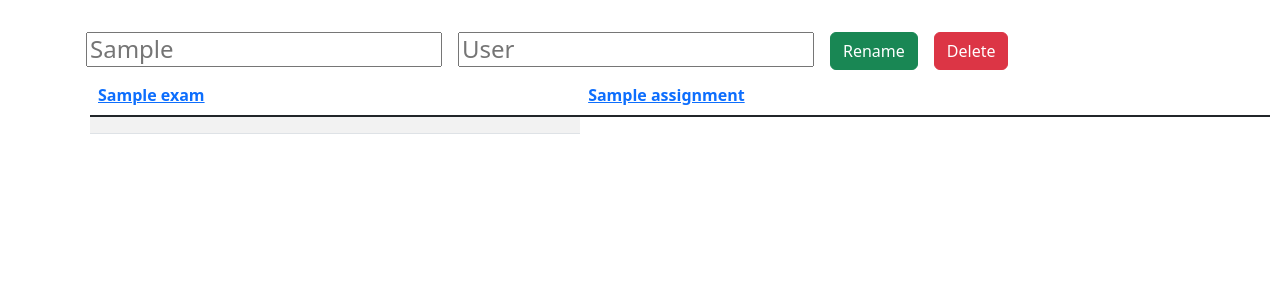
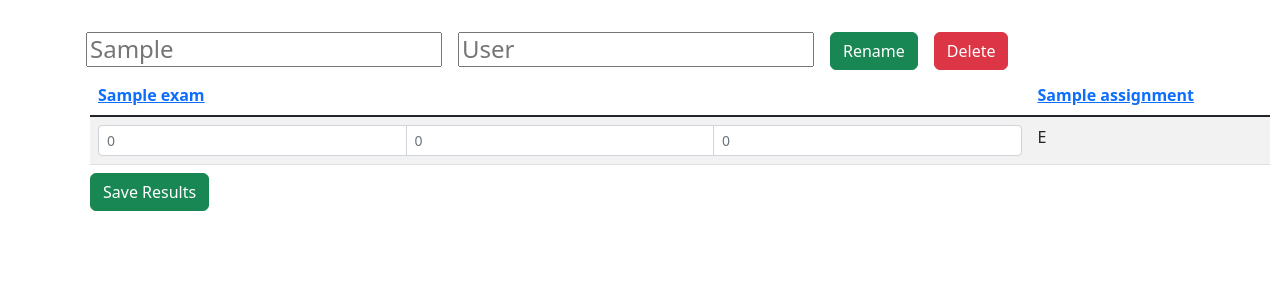
Before and after one commit to JontePonte/StudentResultSaverWeb, a Django app: page /student/1 in a window 1280 px wide. Shown: the part 56-356 px from the top of the page. Run offline with Django 4.2, Linux system fonts and the light colour scheme; a user stored in the database is signed in; tables that the repository leaves empty hold one stand-in row (values such as "Sample post"); lists and menus that the app fills with data are empty.

Commit message:
Added save result button in student view

```diff
--- a/website/main/templates/main/student.html
+++ b/website/main/templates/main/student.html
@@ -44,23 +44,29 @@
         </thead>
         <tbody class="table-group-divider">
             <tr>
-                <th><a href="/student/{{student.id}}">{{student.first_name}} {{student.last_name}}</a></th>
-                {% for exam in gr.exam.all %}
+                {% for exam in st.group.exam.all %}
                 <td>
                     <form method="post" name="save_exam_result" class="form-group">
                     {% csrf_token %}
                         <div class="input-group input-group-sm">
-                            <input type="float" aria-label="e_points_{{student.id}}" class="form-control" placeholder="0">
-                            <input type="float" aria-label="c_points_{{student.id}}" class="form-control" placeholder="0">
-                            <input type="float" aria-label="a_points_{{student.id}}" class="form-control" placeholder="0">
+                            <input type="float" aria-label="e_points_{{exam.id}}" class="form-control" placeholder="0">
+                            <input type="float" aria-label="c_points_{{exam.id}}" class="form-control" placeholder="0">
+                            <input type="float" aria-label="a_points_{{exam.id}}" class="form-control" placeholder="0">
                         </div>
                     </form>
                 </td>
                 {% endfor %}
-                {% for assignment in gr.assignment.all %}
+                {% for assignment in st.group.assignment.all %}
                 <td>E</td>
                 {% endfor %}
             </tr>
         </tbody>
+        <caption>
+            <form method="POST">
+                {% csrf_token %}
+                <button type="submit" name="delete_group" value="delete_group" class="btn btn-success">Save Results</button>
+            </form>
+        </caption>
+    </table>
 
 {% endblock %}
```
